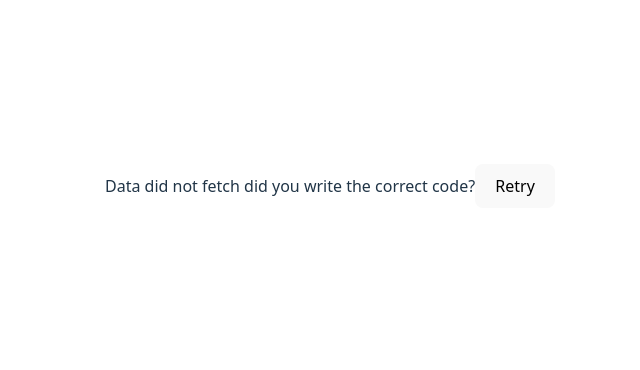
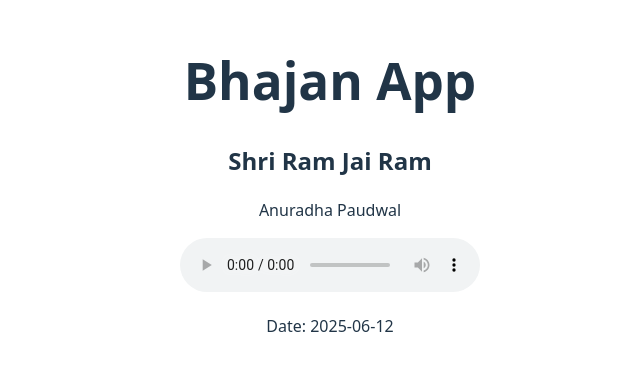
Before and after one commit to yugal07/React-Fetching-Examples, a React (Vite) app: page / in a window 1280 px wide. Shown: the part 214-584 px from the top of the page, without its empty margins (310-950 px from the left). Built offline with nearby package versions, Linux system fonts and the light colour scheme; no server answers.

Commit message:
Inclusion in App.jsx

```diff
--- a/src/App.jsx
+++ b/src/App.jsx
@@ -5,12 +5,14 @@ import './App.css'
 import CountryExplorer from './components/CountryExplorer'
 import IPLViewer from './components/IPLViewer'
 import NASAAstronomyExplorer from './components/NASAAstronomyExplorer'
+import DailyBhajanFinder from './components/DailyBhajanFinder'
 
 function App() {
   return (
     // <CountryExplorer /> // Un comment to See country data
     // <IPLViewer />
-    <NASAAstronomyExplorer />
+    // <NASAAstronomyExplorer />
+    <DailyBhajanFinder />
   )
 }
 
```
